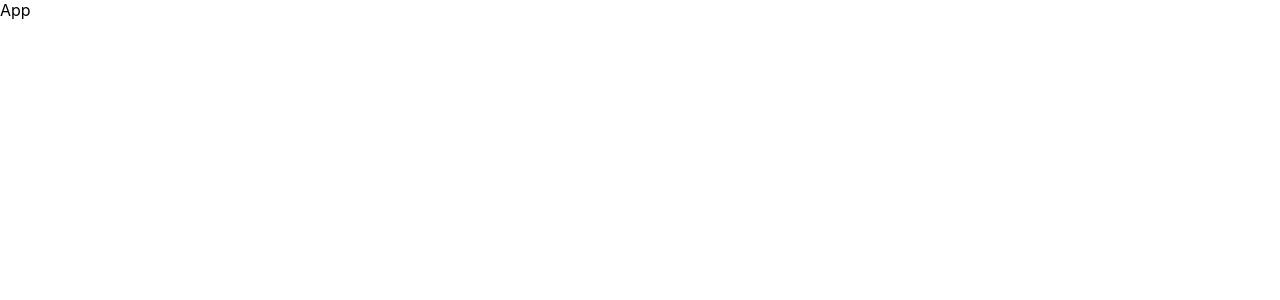
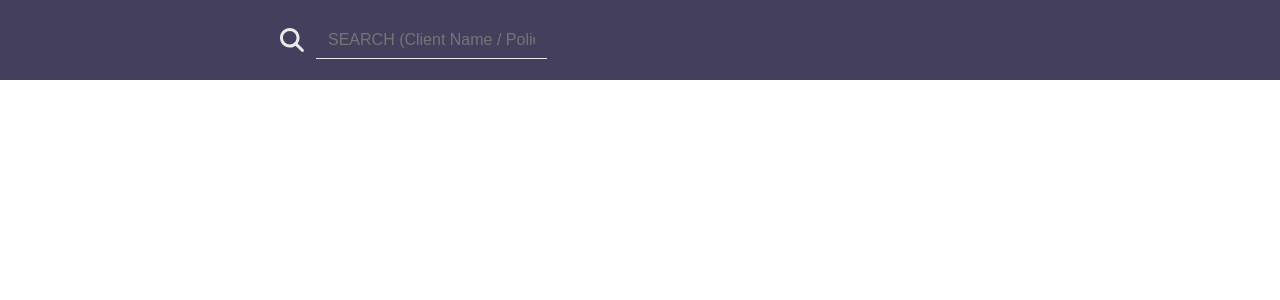
Before and after one commit to samet-kartal/insurance-co-redesign, a React (Create React App) app: page / in a window 1280 px wide. Shown: the top 300 px of the page. Built offline with nearby package versions, Linux system fonts and the light colour scheme; the HTML template or start-up script is replaced by a standard one.

Commit message:
Add header with search input

```diff
--- a/src/App.js
+++ b/src/App.js
@@ -1,5 +1,11 @@
+import Header from './layouts/header';
+
 function App() {
-  return <div>App</div>;
+  return (
+    <div>
+      <Header />
+    </div>
+  );
 }
 
 export default App;
--- /dev/null
+++ b/src/components/search-icon.js
@@ -0,0 +1,9 @@
+import React from 'react';
+
+const SearchIcon = (props) => (
+  <svg xmlns="http://www.w3.org/2000/svg" viewBox="0 0 512 512" {...props}>
+    <path d="M416 208c0 45.9-14.9 88.3-40 122.7l126.6 126.7c12.5 12.5 12.5 32.8 0 45.3s-32.8 12.5-45.3 0L330.7 376c-34.4 25.2-76.8 40-122.7 40C93.1 416 0 322.9 0 208S93.1 0 208 0s208 93.1 208 208zM208 352c79.5 0 144-64.5 144-144S287.5 64 208 64 64 128.5 64 208s64.5 144 144 144z" />
+  </svg>
+);
+
+export default SearchIcon;
--- /dev/null
+++ b/src/layouts/header/header.module.scss
@@ -0,0 +1,36 @@
+.headerContainer {
+  width: 100%;
+  height: 80px;
+  background-color: #443f5d;
+  display: flex;
+  justify-content: center;
+  align-items: center;
+}
+
+.searchInputContainer {
+  display: flex;
+  align-items: center;
+  width: 720px;
+  max-width: 80%;
+}
+
+.searchInput {
+  padding: 0.375rem 0.75rem;
+  font-size: 1rem;
+  font-weight: 400;
+  line-height: 1.5;
+  transition: border-color 0.15s ease-in-out, box-shadow 0.15s ease-in-out;
+  background-color: transparent;
+  color: #eaeaea;
+  border: none;
+  border-bottom: 1px solid #eaeaea;
+  border-radius: 0px;
+  outline: none;
+}
+
+.searchIcon {
+  width: 24px;
+  height: auto;
+  fill: #eaeaea;
+  margin-right: 12px;
+}
--- /dev/null
+++ b/src/layouts/header/index.js
@@ -0,0 +1,20 @@
+import React from 'react';
+import classes from './header.module.scss';
+import SearchIcon from '../../components/search-icon';
+
+function Header() {
+  return (
+    <header className={classes.headerContainer}>
+      <div className={classes.searchInputContainer}>
+        <SearchIcon className={classes.searchIcon} />
+        <input
+          className={classes.searchInput}
+          type="text"
+          placeholder="SEARCH (Client Name / Policy Number)"
+        />
+      </div>
+    </header>
+  );
+}
+
+export default Header;
```
